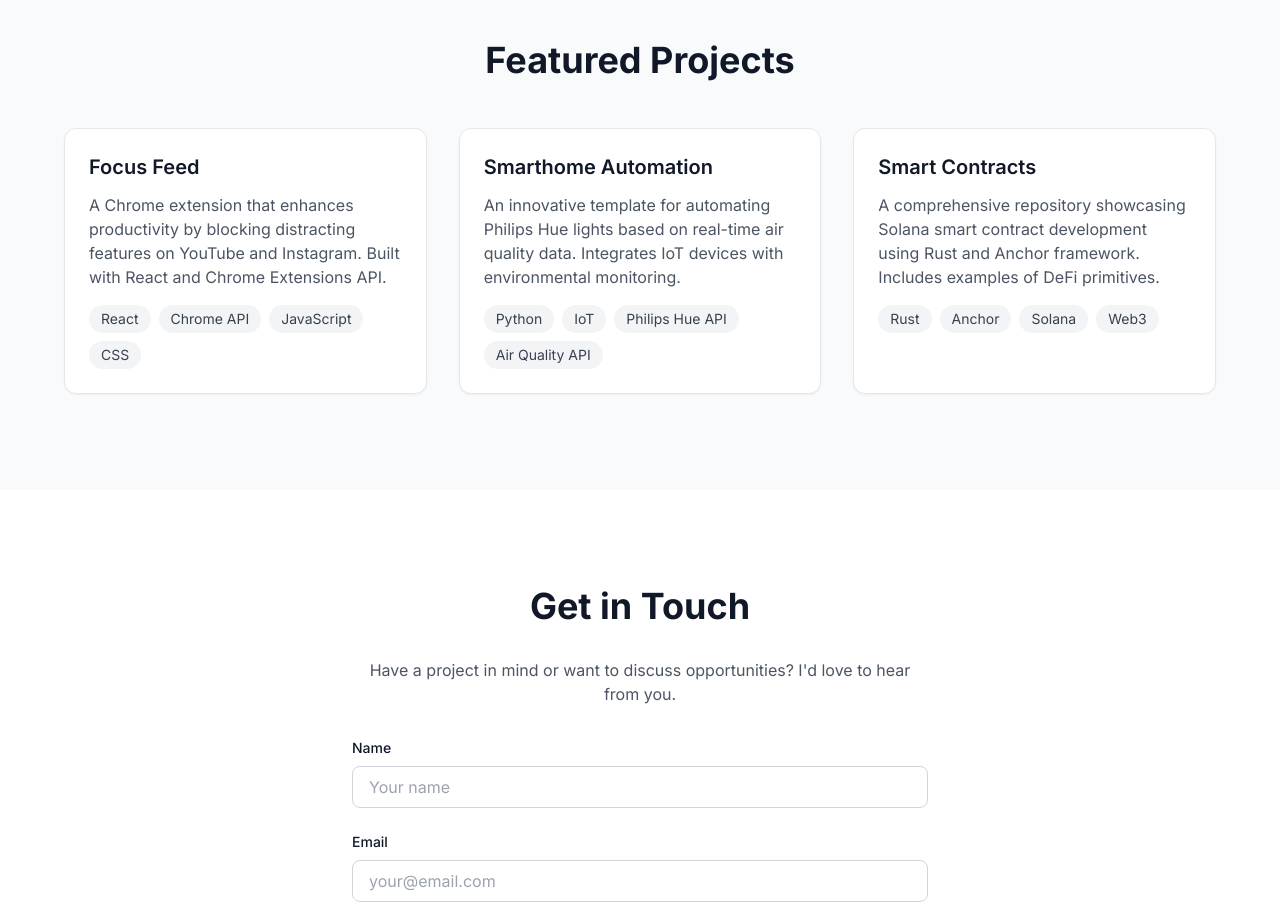
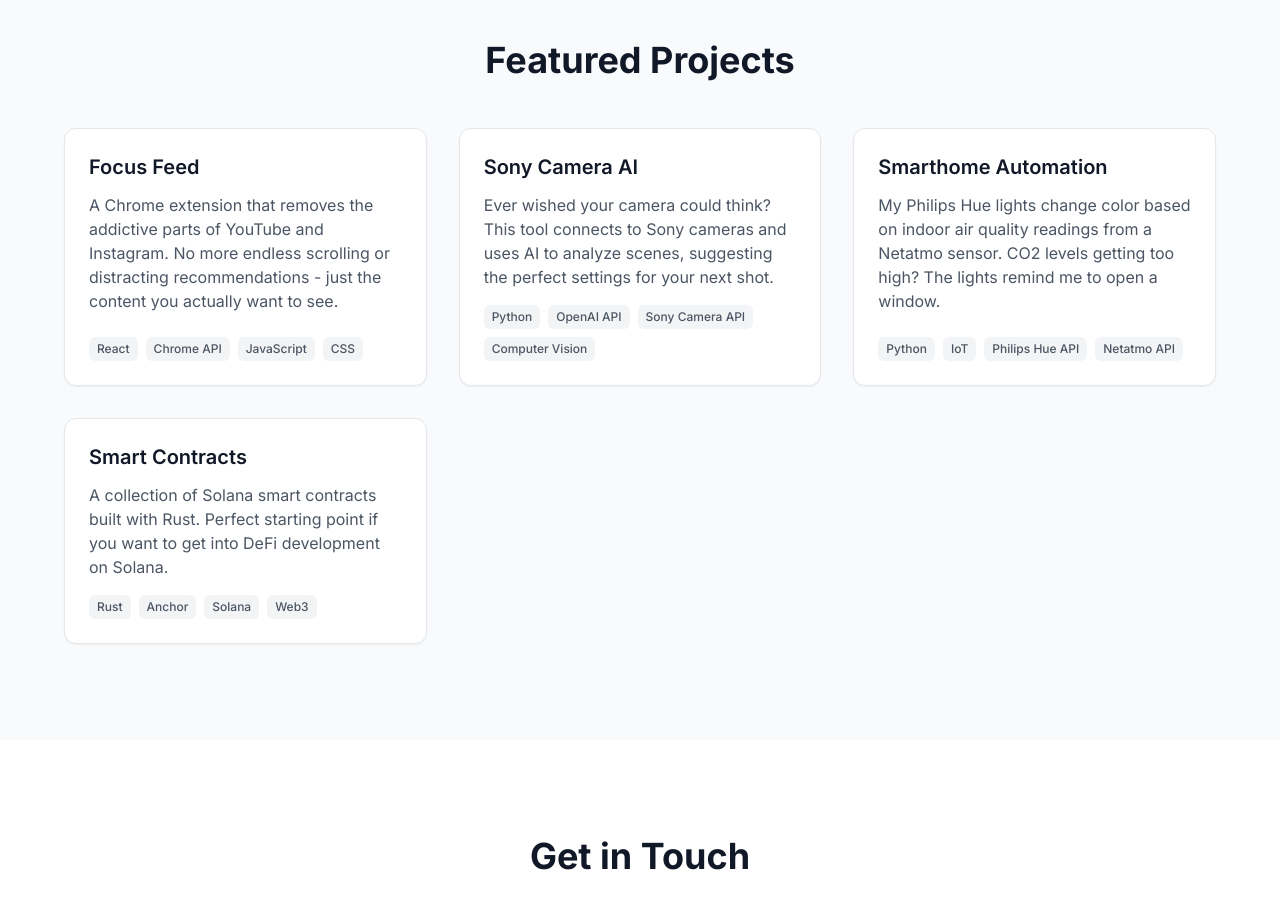
Before and after one commit to SebastianBoehler/sebastianboehler, a Next.js app: page / in a window 1280 px wide. Shown: the part 1480-2392 px from the top of the page. Built offline with nearby package versions, Linux system fonts and the light colour scheme.

Commit message:
fix: metadata

```diff
--- a/src/app/layout.tsx
+++ b/src/app/layout.tsx
@@ -1,4 +1,4 @@
-import type { Metadata } from 'next'
+import type { Metadata, Viewport } from 'next'
 import { Inter } from 'next/font/google'
 import './globals.css'
 import { Analytics } from '@vercel/analytics/react'
@@ -9,8 +9,41 @@ import Header from '@/components/Header'
 const inter = Inter({ subsets: ['latin'] })
 
 export const metadata: Metadata = {
-  title: 'Sebastian Boehler',
-  description: 'Sebastian Boehler portfolio website. Get an overview of my projects and contact me.',
+  metadataBase: new URL('https://sebastianboehler.com'),
+  title: 'Sebastian Boehler | Full Stack Developer & AI Engineer',
+  description: 'Full Stack Developer and AI Engineer specializing in React, Python, and AI applications. Explore my portfolio featuring Chrome extensions, AI-powered camera tools, and smart home automation projects.',
+  keywords: ['Full Stack Developer', 'AI Engineer', 'React', 'Python', 'Chrome Extensions', 'Smart Home Automation', 'Sony Camera AI', 'Sebastian Boehler'],
+  authors: [{ name: 'Sebastian Boehler' }],
+  creator: 'Sebastian Boehler',
+  publisher: 'Sebastian Boehler',
+  robots: {
+    index: true,
+    follow: true,
+    googleBot: {
+      index: true,
+      follow: true,
+    },
+  },
+  openGraph: {
+    type: 'website',
+    locale: 'en_US',
+    url: 'https://sebastianboehler.com',
+    title: 'Sebastian Boehler | Full Stack Developer & AI Engineer',
+    description: 'Full Stack Developer and AI Engineer specializing in React, Python, and AI applications. Explore my portfolio featuring Chrome extensions, AI-powered camera tools, and smart home automation projects.',
+    siteName: 'Sebastian Boehler Portfolio',
+  },
+  twitter: {
+    card: 'summary_large_image',
+    title: 'Sebastian Boehler | Full Stack Developer & AI Engineer',
+    description: 'Full Stack Developer and AI Engineer specializing in React, Python, and AI applications.',
+    creator: '@sebastianboehler',
+  },
+}
+
+export const viewport: Viewport = {
+  width: 'device-width',
+  initialScale: 1,
+  maximumScale: 1,
 }
 
 export default function RootLayout({
--- a/src/components/ProjectsSection.tsx
+++ b/src/components/ProjectsSection.tsx
@@ -10,19 +10,25 @@ interface Project {
 const projects: Project[] = [
   {
     title: "Focus Feed",
-    description: "A Chrome extension that enhances productivity by blocking distracting features on YouTube and Instagram. Built with React and Chrome Extensions API.",
-    link: "https://focusfeed.netlify.app/",
+    description: "A Chrome extension that removes the addictive parts of YouTube and Instagram. No more endless scrolling or distracting recommendations - just the content you actually want to see.",
+    link: "https://chromewebstore.google.com/detail/focusfeed-streamlined-soc/edhmlglfakobicbpgjfnobclbhpcbeai",
     technologies: ["React", "Chrome API", "JavaScript", "CSS"]
   },
   {
+    title: "Sony Camera AI",
+    description: "Ever wished your camera could think? This tool connects to Sony cameras and uses AI to analyze scenes, suggesting the perfect settings for your next shot.",
+    link: "https://github.com/SebastianBoehler/sony-cam-ai",
+    technologies: ["Python", "OpenAI API", "Sony Camera API", "Computer Vision"]
+  },
+  {
     title: "Smarthome Automation",
-    description: "An innovative template for automating Philips Hue lights based on real-time air quality data. Integrates IoT devices with environmental monitoring.",
+    description: "My Philips Hue lights change color based on indoor air quality readings from a Netatmo sensor. CO2 levels getting too high? The lights remind me to open a window.",
     link: "https://github.com/SebastianBoehler/smarthome-template",
-    technologies: ["Python", "IoT", "Philips Hue API", "Air Quality API"]
+    technologies: ["Python", "IoT", "Philips Hue API", "Netatmo API"]
   },
   {
     title: "Smart Contracts",
-    description: "A comprehensive repository showcasing Solana smart contract development using Rust and Anchor framework. Includes examples of DeFi primitives.",
+    description: "A collection of Solana smart contracts built with Rust. Perfect starting point if you want to get into DeFi development on Solana.",
     link: "https://github.com/SebastianBoehler/solana-dapp-learning",
     technologies: ["Rust", "Anchor", "Solana", "Web3"]
   }
@@ -40,20 +46,20 @@ export default function ProjectsSection() {
               href={project.link}
               target="_blank"
               rel="noopener noreferrer"
-              className="group block"
+              className="group block h-full"
             >
-              <div className="h-full p-6 bg-white dark:bg-gray-900 rounded-xl shadow-sm hover:shadow-md transition-all border border-gray-200 dark:border-gray-700">
+              <div className="h-full p-6 bg-white dark:bg-gray-900 rounded-xl shadow-sm hover:shadow-md transition-all border border-gray-200 dark:border-gray-700 flex flex-col">
                 <h3 className="text-xl font-semibold mb-3 text-gray-900 dark:text-white group-hover:text-blue-600 dark:group-hover:text-blue-400 transition-colors">
                   {project.title}
                 </h3>
-                <p className="text-gray-600 dark:text-gray-300 mb-4">
+                <p className="text-gray-600 dark:text-gray-300 mb-4 flex-grow">
                   {project.description}
                 </p>
                 <div className="flex flex-wrap gap-2">
                   {project.technologies.map((tech) => (
                     <span
                       key={tech}
-                      className="px-3 py-1 text-sm bg-gray-100 dark:bg-gray-800 text-gray-700 dark:text-gray-300 rounded-full"
+                      className="px-2 py-1 text-xs font-medium bg-gray-100 dark:bg-gray-800 text-gray-600 dark:text-gray-300 rounded-md"
                     >
                       {tech}
                     </span>
```
